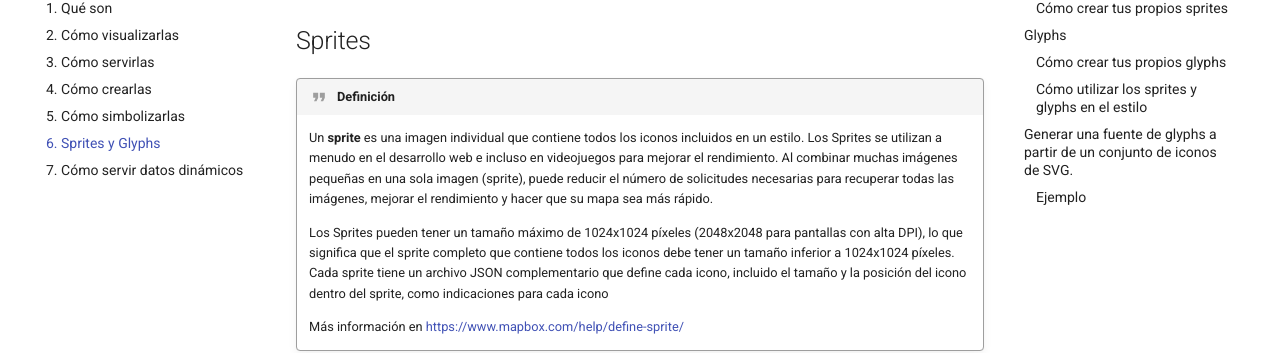
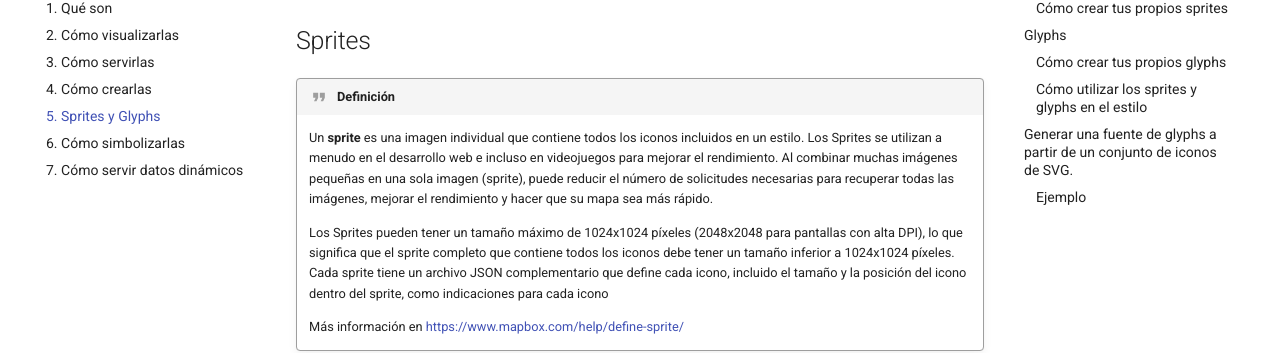
Before and after one commit to geoinquiets/taller-vt, an MkDocs documentation site: the page built from docs/5_sprites_glyphs.md, in a window 1280 px wide. Shown: the part 157-510 px from the top of the page. Built offline with MkDocs 1.6.1 and Material for MkDocs 9.7.7, drawn with Linux system fonts in a browser that asks for light colours; comment, search, counter and statistics services are not loaded; old or Windows-style settings are respelled for this version of MkDocs.

Commit message:
Cambio orden caps. 5 y 6

```diff
--- a/mkdocs.yml
+++ b/mkdocs.yml
@@ -15,6 +15,6 @@ pages:
 - 2. Cómo visualizarlas: 2_visor_simple.md
 - 3. Cómo servirlas: 3_tileserver_gl.md
 - 4. Cómo crearlas: 4_tippecanoe.md
-- 5. Cómo simbolizarlas: 5_estilos.md
-- 6. Sprites y Glyphs: 6_sprites_glyphs.md
+- 5. Sprites y Glyphs: 5_sprites_glyphs.md
+- 6. Cómo simbolizarlas: 6_estilos.md
 - 7. Cómo servir datos dinámicos: 7_servidor_dinamico.md
```
Also changed, not shown: docs/5_sprites_glyphs.md (renamed from docs/6_sprites_glyphs.md), docs/6_estilos.md (renamed from docs/5_estilos.md).
